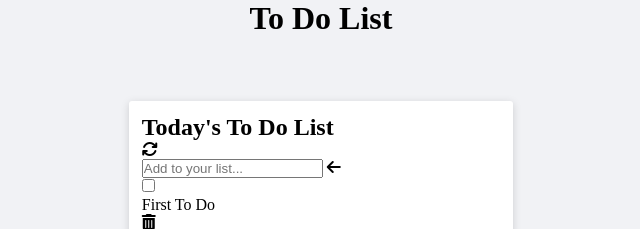
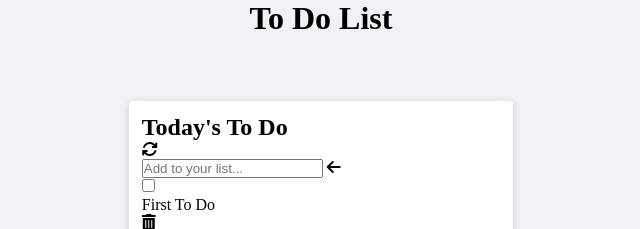
Before and after one commit to Ellyboi/To-Do-List, a website built with webpack: page dist/index.html in a window 1280 px wide. Shown: the top 229 px of the page, 319-959 px from the left. Built offline with nearby package versions, Linux system fonts and the light colour scheme.

Commit message:
update html file

```diff
--- a/dist/index.html
+++ b/dist/index.html
@@ -14,7 +14,7 @@
   <!-- To Do List -->
   <div class="list-container">
     <div class="list-header">
-      <h2 class="list-title">Today's To Do List</h2>
+      <h2 class="list-title">Today's To Do</h2>
       <i class="fas fa-sync"></i>
     </div>
     <div class="">
```
